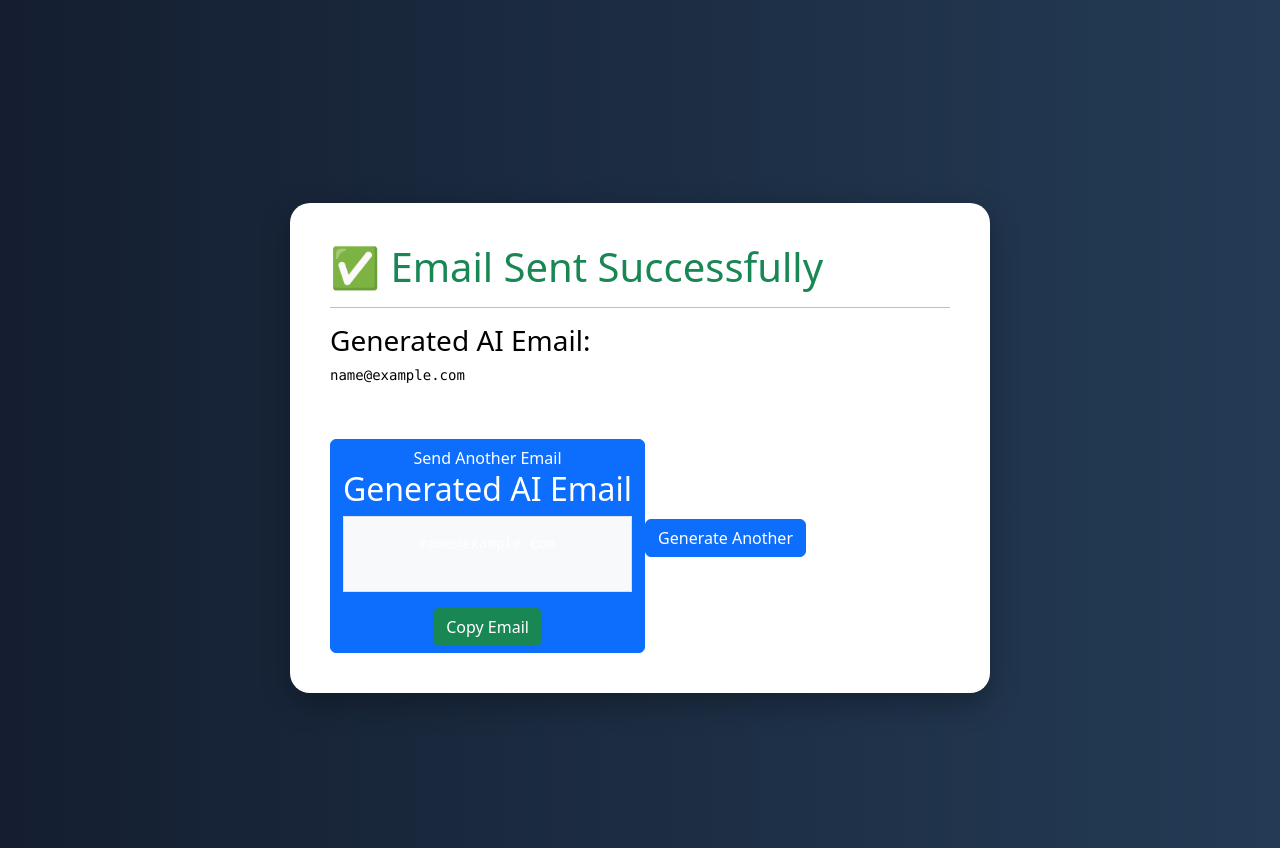
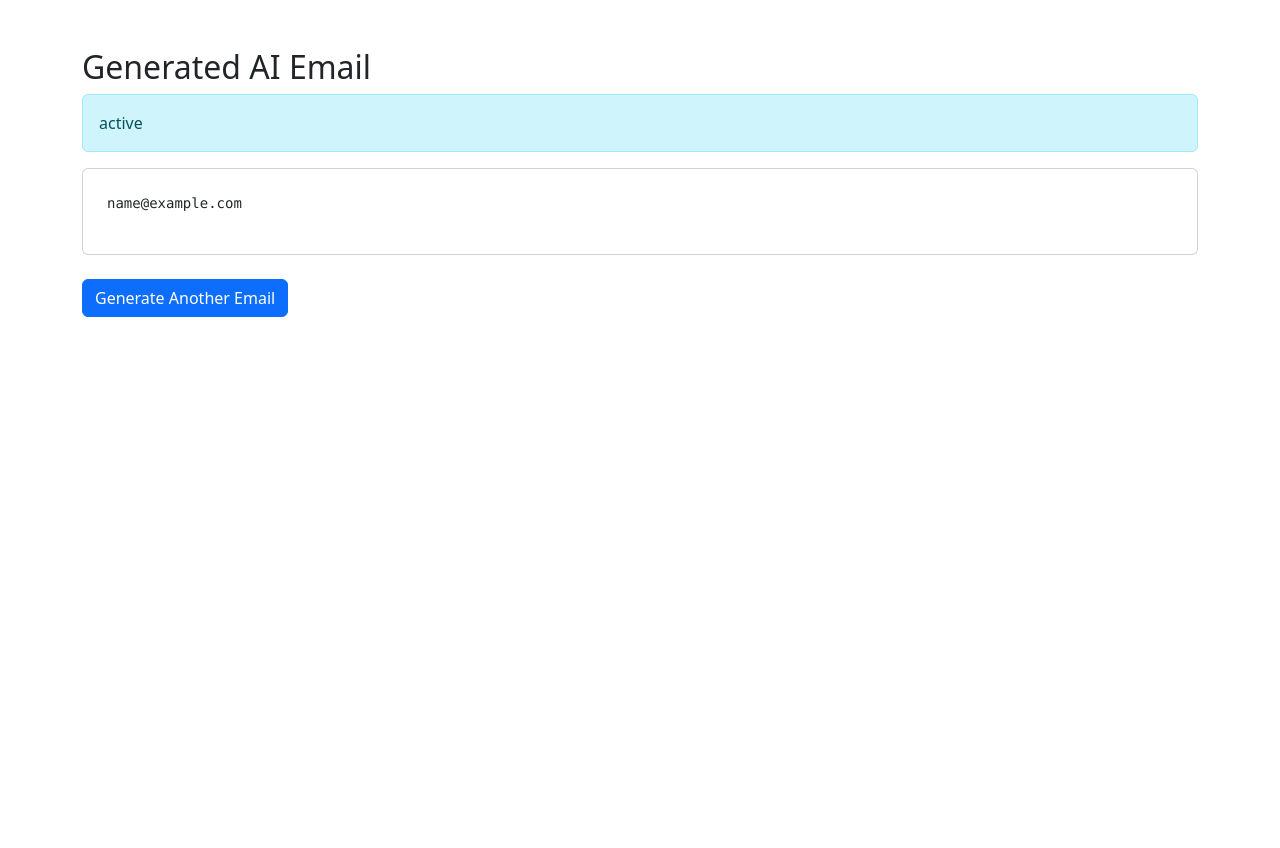
Before and after one commit to charansai2108-jpg/AI-Event-Outreach-Generator, a Flask app: template templates/result.html in a window 1280 px wide. After the commit the page ends 317 px from the top, so only its background shows below. Run offline with Flask 3, Linux system fonts and the light colour scheme; the template is opened without the code that fills it: most values are stand-ins (such as "Sample title", 1, 10 or a date in 2020).

Commit message:
Added email sending and deployment updates

```diff
--- a/app.py
+++ b/app.py
@@ -1,51 +1,72 @@
 from flask import Flask, render_template, request
 from groq import Groq
-import os
 from dotenv import load_dotenv
 
+import os
+import smtplib
+from email.mime.text import MIMEText
+
+# Load environment variables
 load_dotenv()
 
 app = Flask(__name__)
 
-# Gemini API Setup
-client = Groq(
-    api_key=os.getenv("GROQ_API_KEY")
-)
+# Get API Keys
+groq_api_key = os.getenv("GROQ_API_KEY")
+email_user = os.getenv("EMAIL_USER")
+email_password = os.getenv("EMAIL_PASSWORD")
+
+# Initialize Groq Client
+client = Groq(api_key=groq_api_key)
 
 
-# # Gemini Model
-# model = genai.GenerativeModel("gemini-1.5-flash")
+@app.route("/")
+def home():
+    return render_template("index.html")
 
-# Home Page
-@app.route('/')
-def home():
-    return render_template('index.html')
 
-# Generate and Send Email
-@app.route('/generate', methods=['POST'])
+@app.route("/generate", methods=["POST"])
 def generate():
 
-    name = request.form['name']
-    email = request.form['email']
-    event = request.form['event']
+    # Get form data
+    name = request.form["name"]
+    email = request.form["email"]
 
+    event_type = request.form["event_type"]
+    event_title = request.form["event_title"]
+    venue = request.form["venue"]
+    date = request.form["date"]
+    notes = request.form["notes"]
+    sender = request.form["sender"]
+
+    # AI Prompt
     prompt = f"""
-    Write a professional invitation email.
+Write a professional invitation email.
 
-    Recipient Name: {name}
+Recipient Name: {name}
 
-    Event: {event}
+Event Type: {event_type}
+Event Title: {event_title}
+Venue: {venue}
+Date: {date}
 
-    Include:
-    - Subject line
-    - Greeting
-    - Invitation message
-    - Professional closing
+Additional Notes:
+{notes}
 
-    Sign off as:
-    Charan Sai
-    """
+Requirements:
+- Include subject line
+- Include greeting
+- Mention event title
+- Mention venue
+- Mention date
+- Mention additional notes
+- Professional closing
+- Sign off using sender name: {sender}
 
+Generate only the email body.
+"""
+
+    # Generate Email
     response = client.chat.completions.create(
         model="llama-3.3-70b-versatile",
         messages=[
@@ -58,11 +79,43 @@ def generate():
 
     generated_email = response.choices[0].message.content
 
+    # Send Email via Gmail SMTP
+    try:
+
+        msg = MIMEText(generated_email)
+
+        msg["Subject"] = f"Invitation: {event_title}"
+        msg["From"] = email_user
+        msg["To"] = email
+
+        server = smtplib.SMTP("smtp.gmail.com", 587)
+        server.starttls()
+
+        server.login(
+            email_user,
+            email_password
+        )
+
+        server.sendmail(
+            email_user,
+            email,
+            msg.as_string()
+        )
+
+        server.quit()
+
+        status = f"Email sent successfully to {email}"
+
+    except Exception as e:
+
+        status = f"Email sending failed: {str(e)}"
+
     return render_template(
-        'result.html',
-        email_content=generated_email
+        "result.html",
+        email_content=generated_email,
+        status=status
     )
 
-# Run App
-if __name__ == '__main__':
-    app.run(host="0.0.0.0", port=5000)
+
+if __name__ == "__main__":
+    app.run(debug=True)
--- a/templates/result.html
+++ b/templates/result.html
@@ -1,68 +1,6 @@
 <!DOCTYPE html>
-<html lang="en">
+<html>
 
-<head>
-
-    <meta charset="UTF-8">
-    <meta name="viewport" content="width=device-width, initial-scale=1.0">
-
-    <title>Email Sent</title>
-
-    <link href="https://cdn.jsdelivr.net/npm/bootstrap@5.3.3/dist/css/bootstrap.min.css"
-          rel="stylesheet">
-
-    <style>
-
-        body{
-            background: linear-gradient(to right,#141e30,#243b55);
-            min-height:100vh;
-            display:flex;
-            justify-content:center;
-            align-items:center;
-            color:white;
-        }
-
-        .result-card{
-            background:white;
-            color:black;
-            width:700px;
-            padding:40px;
-            border-radius:20px;
-            box-shadow:0px 10px 30px rgba(0,0,0,0.3);
-        }
-
-        pre{
-            white-space:pre-wrap;
-            font-size:16px;
-        }
-
-    </style>
-
-</head>
-
-<body>
-
-<div class="result-card">
-
-    <h1 class="text-success">
-        ✅ Email Sent Successfully
-    </h1>
-
-    <hr>
-
-    <h3>Generated AI Email:</h3>
-
-    <pre>
-{{ email_content }}
-    </pre>
-
-    <a href="/"
-       class="btn btn-primary mt-3">
-
-        Send Another Email
-
-    <!DOCTYPE html>
-<html>
 <head>
     <title>Generated Email</title>
 
@@ -74,41 +12,20 @@
 
     <h2>Generated AI Email</h2>
 
-    <pre id="emailText"
-         class="border p-3 bg-light">
-{{ email_content }}
-    </pre>
+    <div class="alert alert-info">
+        {{ status }}
+    </div>
 
-    <button class="btn btn-success"
-            onclick="copyEmail()">
+    <div class="card p-4">
+        <pre>{{ email_content }}</pre>
+    </div>
 
-        Copy Email
+    <br>
 
-    </button>
-
-    <a href="/"
-       class="btn btn-primary">
-
-        Generate Another
-
+    <a href="/" class="btn btn-primary">
+        Generate Another Email
     </a>
 
-    <script>
+</body>
 
-        function copyEmail() {
-
-            const text =
-                document.getElementById("emailText").innerText;
-
-            navigator.clipboard.writeText(text);
-
-            alert("Email copied!");
-
-        }
-
-    </script>
-
-</div>
-
-</body>
 </html>
```
Also changed, not shown: requirements.txt (+3 -24 lines).
